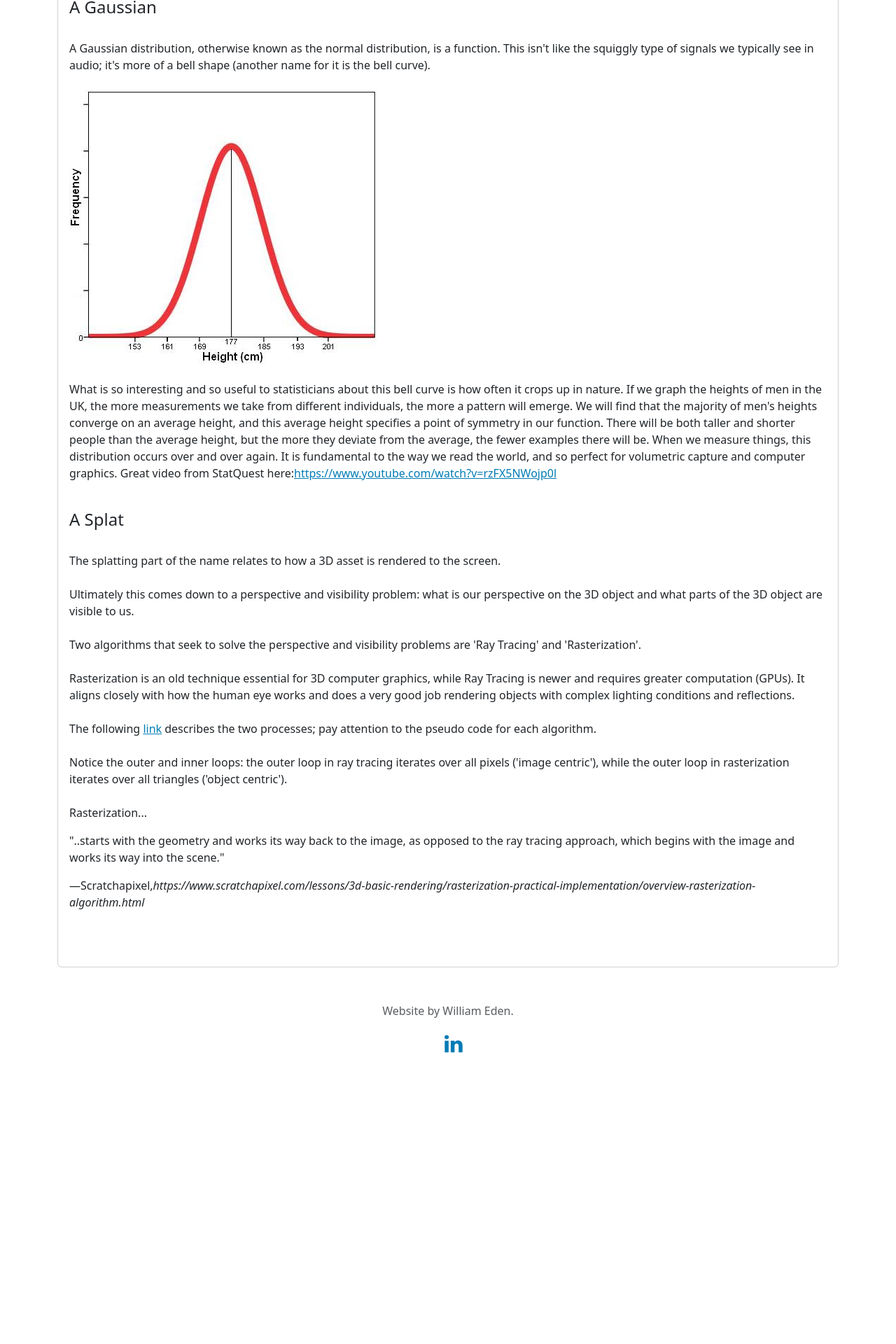
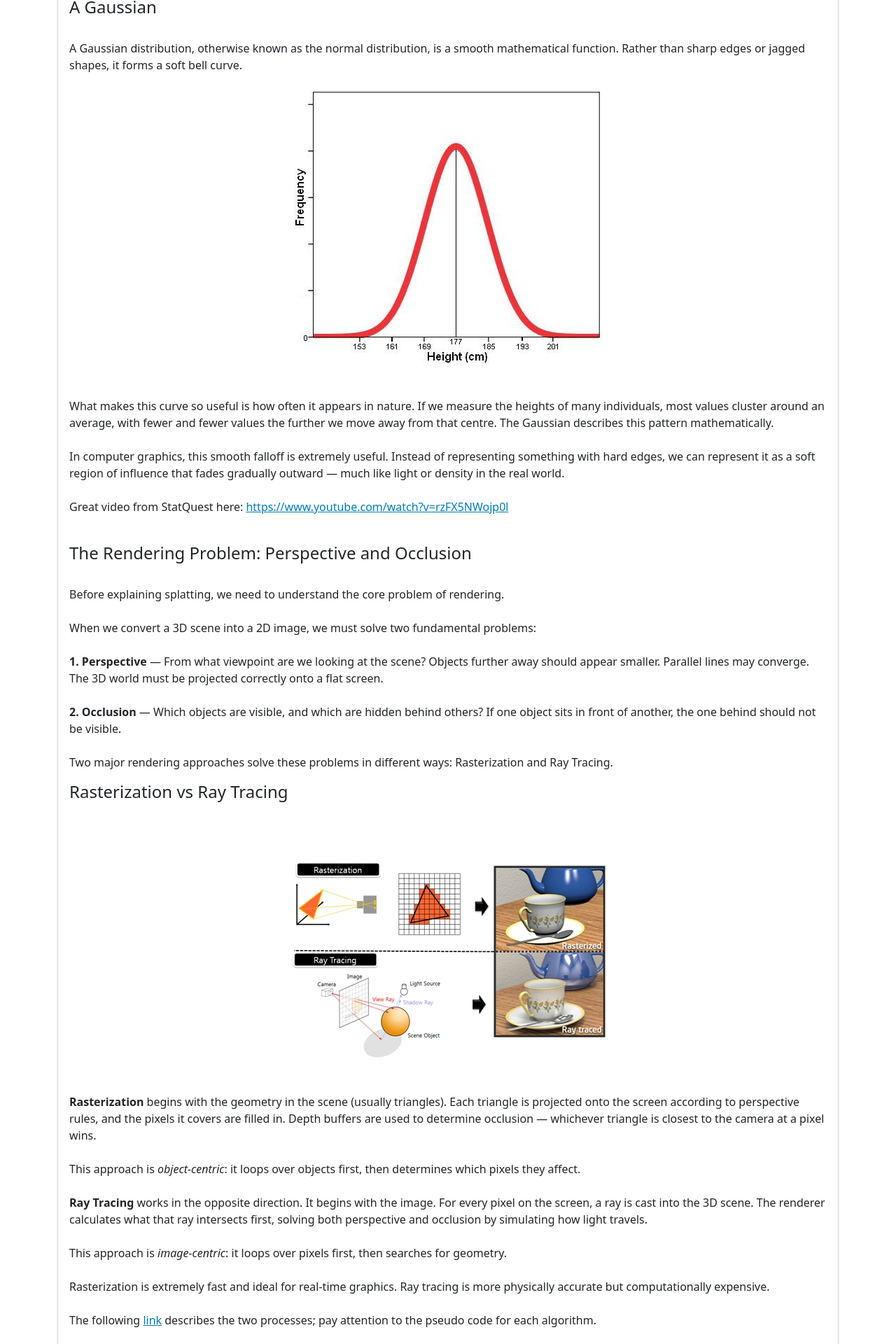
Before and after one commit to signalssoundsandwaves/SignalsSoundsAndWavesReact, a React (Vite) app: page /GaussianSplatting in a window 1280 px wide. Shown: the part 340-2260 px from the top of the page at 70% size. Before the commit the page ends 1916 px from the top, so only its background shows below. Built offline with nearby package versions, Linux system fonts and the light colour scheme.

Commit message:
updated gaussian splatting text and added images

```diff
--- a/src/pages/GaussianSplatting.jsx
+++ b/src/pages/GaussianSplatting.jsx
@@ -12,63 +12,128 @@ function GaussianSplatting() {
             <h4>A Gaussian</h4>
             <br />
             <p>
-              A Gaussian distribution, otherwise known as the normal distribution, is a function. This isn't like the squiggly type of signals we typically see in audio;
-              it's more of a bell shape (another name for it is the bell curve).
-              <br />
-              <br />
-              <img src="normal_curve.jpg" alt="Card image" className="img-fluid" />
-              <br />
-              <br />
-              What is so interesting and so useful to statisticians about this bell curve is how often it crops up in nature.
-              If we graph the heights of men in the UK, the more measurements we take from different individuals, the more a pattern will emerge.
-              We will find that the majority of men's heights converge on an average height, and this average height specifies a point of symmetry in our function.
-              There will be both taller and shorter people than the average height, but the more they deviate from the average, the fewer examples there will be.
-              When we measure things, this distribution occurs over and over again. It is fundamental to the way we read the world, and so perfect for volumetric capture and computer graphics.
-              Great video from StatQuest here:
-              <a href="https://www.youtube.com/watch?v=rzFX5NWojp0l">https://www.youtube.com/watch?v=rzFX5NWojp0l</a>
-              <br />
-              <br />
+              A Gaussian distribution, otherwise known as the normal distribution, is a smooth mathematical function.
+              Rather than sharp edges or jagged shapes, it forms a soft bell curve.
+              <br /><br />
+              <img src="normal_curve.jpg" alt="Normal distribution curve" className="img-fluid d-block mx-auto" />
+              <br /><br />
+              What makes this curve so useful is how often it appears in nature. If we measure the heights of many
+              individuals, most values cluster around an average, with fewer and fewer values the further we move away
+              from that centre. The Gaussian describes this pattern mathematically.
+              <br /><br />
+              In computer graphics, this smooth falloff is extremely useful. Instead of representing something with
+              hard edges, we can represent it as a soft region of influence that fades gradually outward — much like
+              light or density in the real world.
+              <br /><br />
+              Great video from StatQuest here:{" "}
+              <a href="https://www.youtube.com/watch?v=rzFX5NWojp0l">
+                https://www.youtube.com/watch?v=rzFX5NWojp0l
+              </a>
+              <br /><br />
             </p>
+
+            <h4>The Rendering Problem: Perspective and Occlusion</h4>
+            <br />
+            <p>
+              Before explaining splatting, we need to understand the core problem of rendering.
+              <br /><br />
+              When we convert a 3D scene into a 2D image, we must solve two fundamental problems:
+              <br /><br />
+              <strong>1. Perspective</strong> — From what viewpoint are we looking at the scene? Objects further
+              away should appear smaller. Parallel lines may converge. The 3D world must be projected correctly
+              onto a flat screen.
+              <br /><br />
+              <strong>2. Occlusion</strong> — Which objects are visible, and which are hidden behind others?
+              If one object sits in front of another, the one behind should not be visible.
+              <br /><br />
+              Two major rendering approaches solve these problems in different ways: Rasterization and Ray Tracing.
+            </p>
+
+            <h4>Rasterization vs Ray Tracing</h4>
+            <br />
+
+            <br /><br />
+              <img src="rasterVsray.jpg" alt="rasterVsray" className="img-fluid d-block mx-auto" />
+              <br /><br />
+            <p>
+              <strong>Rasterization</strong> begins with the geometry in the scene (usually triangles).
+              Each triangle is projected onto the screen according to perspective rules, and the pixels it covers
+              are filled in. Depth buffers are used to determine occlusion — whichever triangle is closest to the
+              camera at a pixel wins.
+              <br /><br />
+              This approach is <em>object-centric</em>: it loops over objects first, then determines which pixels
+              they affect.
+              <br /><br />
+              <strong>Ray Tracing</strong> works in the opposite direction. It begins with the image.
+              For every pixel on the screen, a ray is cast into the 3D scene. The renderer calculates what that ray
+              intersects first, solving both perspective and occlusion by simulating how light travels.
+              <br /><br />
+              This approach is <em>image-centric</em>: it loops over pixels first, then searches for geometry.
+              <br /><br />
+              Rasterization is extremely fast and ideal for real-time graphics.
+              Ray tracing is more physically accurate but computationally expensive.
+              <br /><br />
+              The following{" "}
+              <a href="https://www.scratchapixel.com/lessons/3d-basic-rendering/rasterization-practical-implementation/overview-rasterization-algorithm.html">
+                link
+              </a>{" "}
+              describes the two processes; pay attention to the pseudo code for each algorithm.
+              <br /><br />
+              Notice the outer and inner loops: the outer loop in ray tracing iterates over all pixels
+              ('image centric'), while the outer loop in rasterization iterates over all triangles
+              ('object centric').
+            </p>
+
+            <br /><br />
 
             <h4>A Splat</h4>
             <br />
             <p>
-              The splatting part of the name relates to how a 3D asset is rendered to the screen.
-              <br />
-              <br />
-              Ultimately this comes down to a perspective and visibility problem: what is our perspective on the 3D object and what parts of the 3D object are visible to us.
-              <br />
-              <br />
-              Two algorithms that seek to solve the perspective and visibility problems are 'Ray Tracing' and 'Rasterization'.
-              <br />
-              <br />
-              Rasterization is an old technique essential for 3D computer graphics, while Ray Tracing is newer and requires greater computation (GPUs).
-              It aligns closely with how the human eye works and does a very good job rendering objects with complex lighting conditions and reflections.
-              <br />
-              <br />
-              The following <a href="https://www.scratchapixel.com/lessons/3d-basic-rendering/rasterization-practical-implementation/overview-rasterization-algorithm.html">
-                link
-              </a> describes the two processes; pay attention to the pseudo code for each algorithm.
-              <br />
-              <br />
-              Notice the outer and inner loops: the outer loop in ray tracing iterates over all pixels ('image centric'), while the outer loop in rasterization iterates over all triangles ('object centric').
-              <br />
-              <br />
-              Rasterization...
+              Traditional rasterization renders hard-edged triangles.
+              A <strong>splat</strong> is different.
+              <br /><br />
+              <img src="gausian.jpg" alt="splat" className="img-fluid d-block mx-auto" />
+              <br /><br />
+              <br /><br />
+              Instead of projecting a sharp triangle onto the screen, we project a soft blob.
+              Think of throwing a small drop of paint onto a surface — it spreads out smoothly rather
+              than forming crisp edges.
+              <br /><br />
+              Mathematically, that soft blob is often represented using a Gaussian function.
+              <br /><br />
+              When rendered, each blob contributes colour to nearby pixels, with influence that fades
+              smoothly from its centre outward. Occlusion is handled by depth ordering and blending
+              these blobs correctly.
             </p>
 
-            <figure>
-              <blockquote cite="https://www.scratchapixel.com/lessons/3d-basic-rendering/rasterization-practical-implementation/overview-rasterization-algorithm.html">
-                "..starts with the geometry and works its way back to the image, as opposed to the ray tracing approach, which begins with the image and works its way into the scene."
-              </blockquote>
-              <figcaption>—Scratchapixel,
-                <cite>
-                  https://www.scratchapixel.com/lessons/3d-basic-rendering/rasterization-practical-implementation/overview-rasterization-algorithm.html
-                </cite>
-              </figcaption>
-            </figure>
+            <h4>Gaussian Splatting</h4>
             <br />
-            <br />
+            <p>
+              Gaussian Splatting represents a 3D scene as thousands or even millions of small 3D Gaussians.
+              <br /><br />
+              Each Gaussian has:
+              <br />
+              • A position in 3D space
+              <br />
+              • A size and orientation
+              <br />
+              • A colour
+              <br />
+              • An opacity
+              <br /><br />
+              During rendering, each 3D Gaussian is projected into screen space according to perspective rules.
+              It becomes a 2D elliptical Gaussian that “splats” onto nearby pixels.
+              <br /><br />
+              The renderer blends many overlapping splats together while resolving depth so that closer
+              splats occlude those behind them.
+              <br /><br />
+              In this way, Gaussian Splatting combines ideas from rasterization (projecting primitives
+              onto the screen) with smooth volumetric representations more commonly associated with
+              ray-based rendering.
+              <br /><br />
+              Instead of rendering triangles, we render soft, volumetric blobs — and together,
+              they reconstruct a detailed 3D scene in real time.
+            </p>
 
           </div>
         </div>
```
Also changed, not shown: public/gausian.jpg (added), public/rasterVsray.jpg (added).
